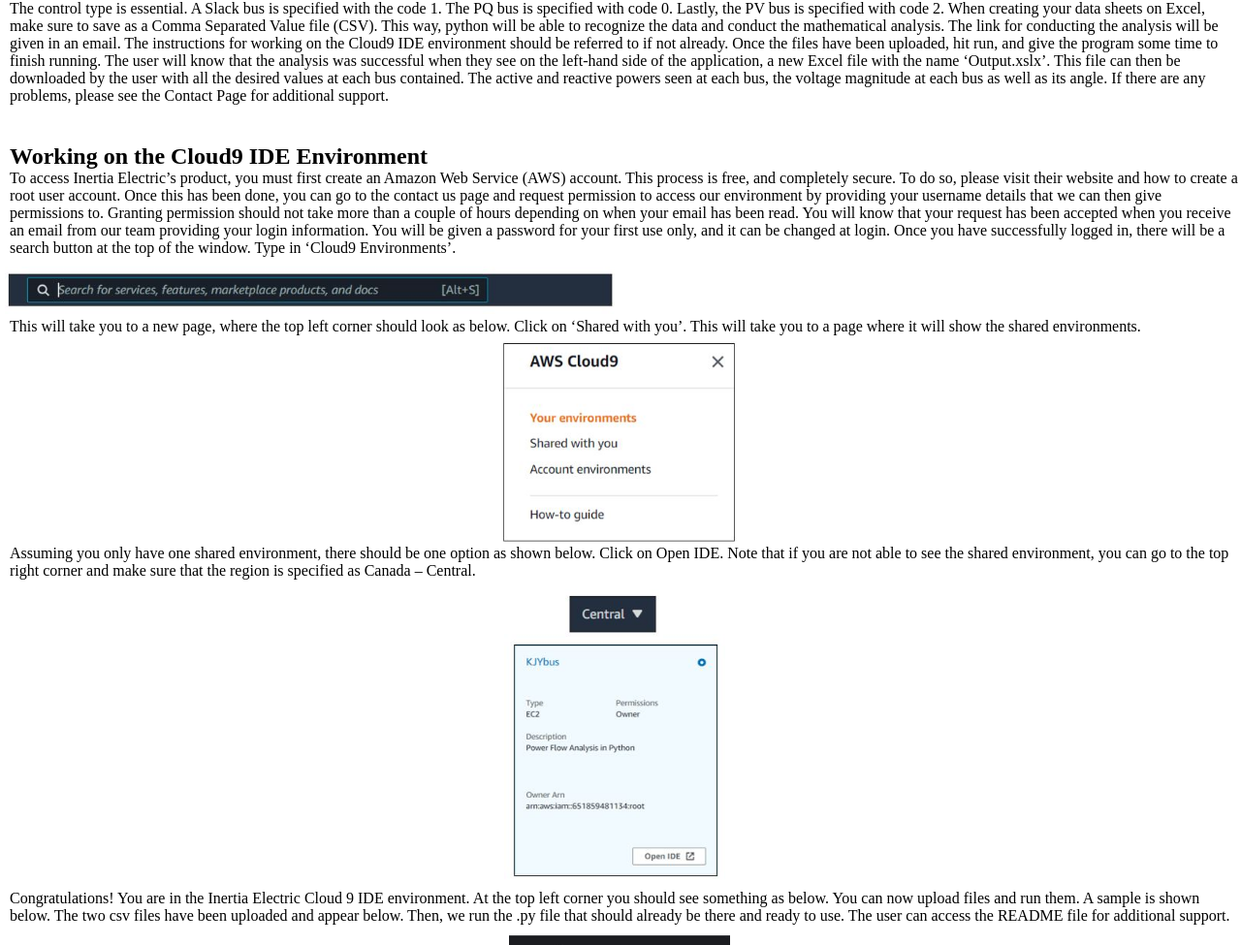
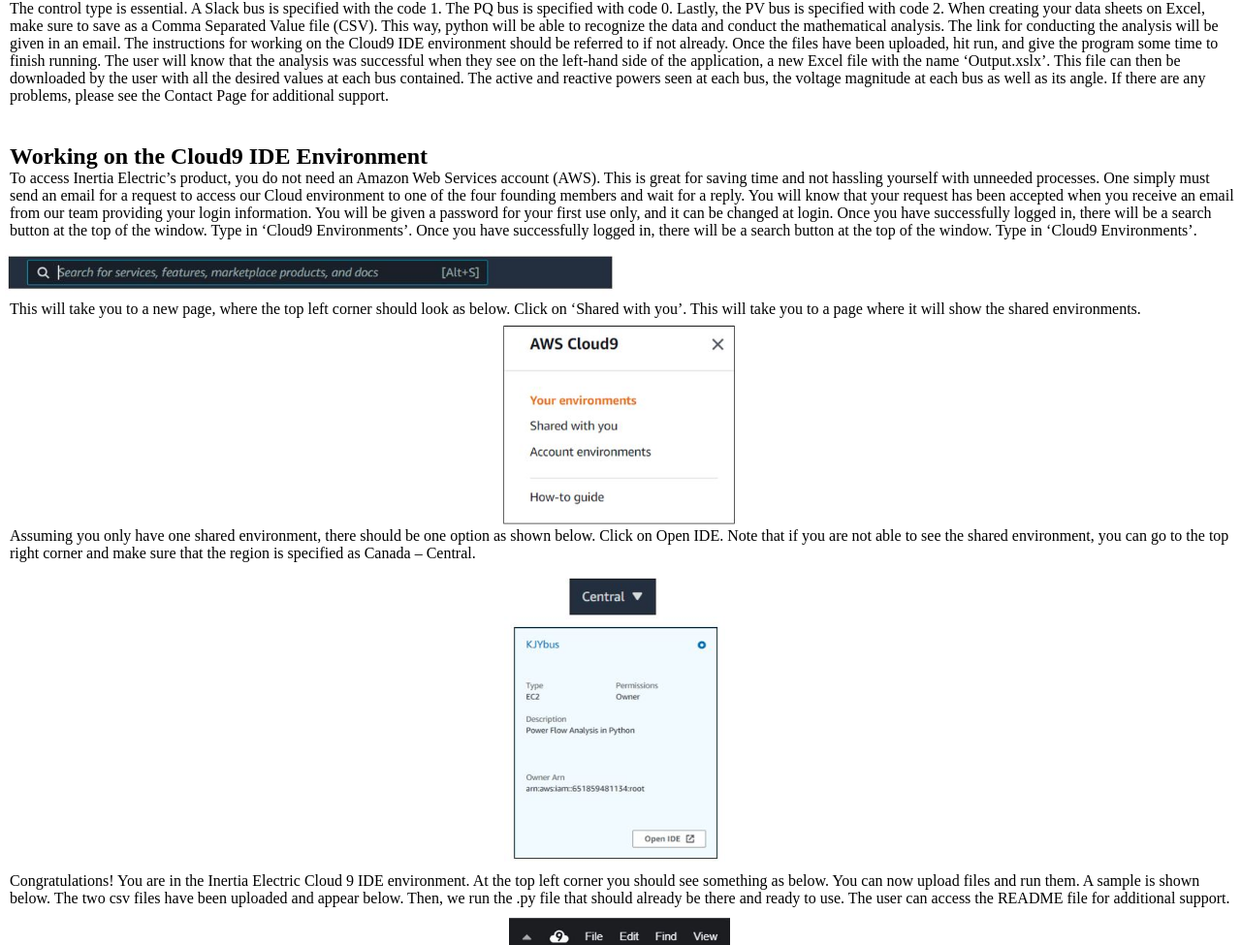
Before and after one commit to InertiaElectric-IE/InertiaElectric-IE.github.io, a plain HTML site: page InertiaElectric/getstarted.html in a window 1280 px wide. Shown: the part 1032-2007 px from the top of the page at 97% size. Drawn offline with Linux system fonts and the light colour scheme.

Commit message:
UpdateFinal

```diff
--- a/InertiaElectric/getstarted.html
+++ b/InertiaElectric/getstarted.html
@@ -60,9 +60,11 @@
         <div class="cloud9">
             <div class="IDK">
                <h2>Working on the Cloud9 IDE Environment</h2>
-               <p>To access Inertia Electric’s product, you must first create an Amazon Web Service (AWS) account. This process is free, and completely secure. To do so, please visit their website and how to create a root user account. Once this has been done, you can go to the contact us page and request permission to access our environment by providing your username details that we can then give permissions to. Granting permission should not take more than a couple of hours depending on when your email has been read.
-                You will know that your request has been accepted when you receive an email from our team providing your login information. You will be given a password for your first use only, and it can be changed at login.
-                Once you have successfully logged in, there will be a search button at the top of the window. Type in ‘Cloud9 Environments’.
+               <p>To access Inertia Electric’s product, you do not need an Amazon Web Services account (AWS). This is great for saving time and not hassling yourself with unneeded processes.
+                One simply must send an email for a request to access our Cloud environment to one of the four founding members and wait for a reply.
+                You will know that your request has been accepted when you receive an email from our team providing your login information.
+                You will be given a password for your first use only, and it can be changed at login.
+                Once you have successfully logged in, there will be a search button at the top of the window. Type in ‘Cloud9 Environments’. Once you have successfully logged in, there will be a search button at the top of the window. Type in ‘Cloud9 Environments’.
                 </p>
             </div>
            <div class="donut">
```
